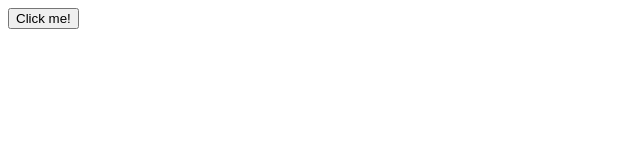
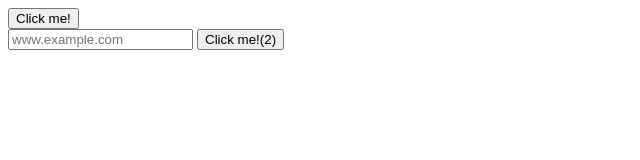
Before and after one commit to ey4l-course/fullstack-course, a plain HTML site: page frontEnd/js/230911/ajax1.html in a window 1280 px wide. Shown: the whole page, without its empty margins (0-640 px from the left). Drawn offline with Linux system fonts and the light colour scheme.

Commit message:
added 1st ajax2

```diff
--- a/frontEnd/js/230911/ajax1.html
+++ b/frontEnd/js/230911/ajax1.html
@@ -6,7 +6,9 @@
     <title>Intro to AJAX</title>
 </head>
 <body>
-    <button onclick="clickMe()">Click me!</button>
+    <button onclick="clickMe()">Click me!</button><br>
+    <label for="SiteID"></label><input id="siteID" type="text" placeholder="www.example.com">
+    <button onclick="clickMe2()">Click me!(2)</button>
     <div id="res"></div>
     <script>
 
@@ -28,6 +30,24 @@
 
         document.getElementById("res").textContent = 'LOADING';
     }
+    function clickMe2(){
+        const req = new XMLHttpRequest();
+        const $site = document.getElementById('siteID').value;
+        req.open("GET", $site)
+
+        req.onload = function (){
+            if (req.status == 200){
+                document.getElementById('res').innerHTML += this.responseText;
+            }
+            else{
+                document.getElementById('res').textContent += (`Error: ${req.status}`)
+            }
+        }
+
+        req.send();
+
+        document.getElementById("res").textContent = 'LOADING';
+    }
     </script>
 
 </body>
```
